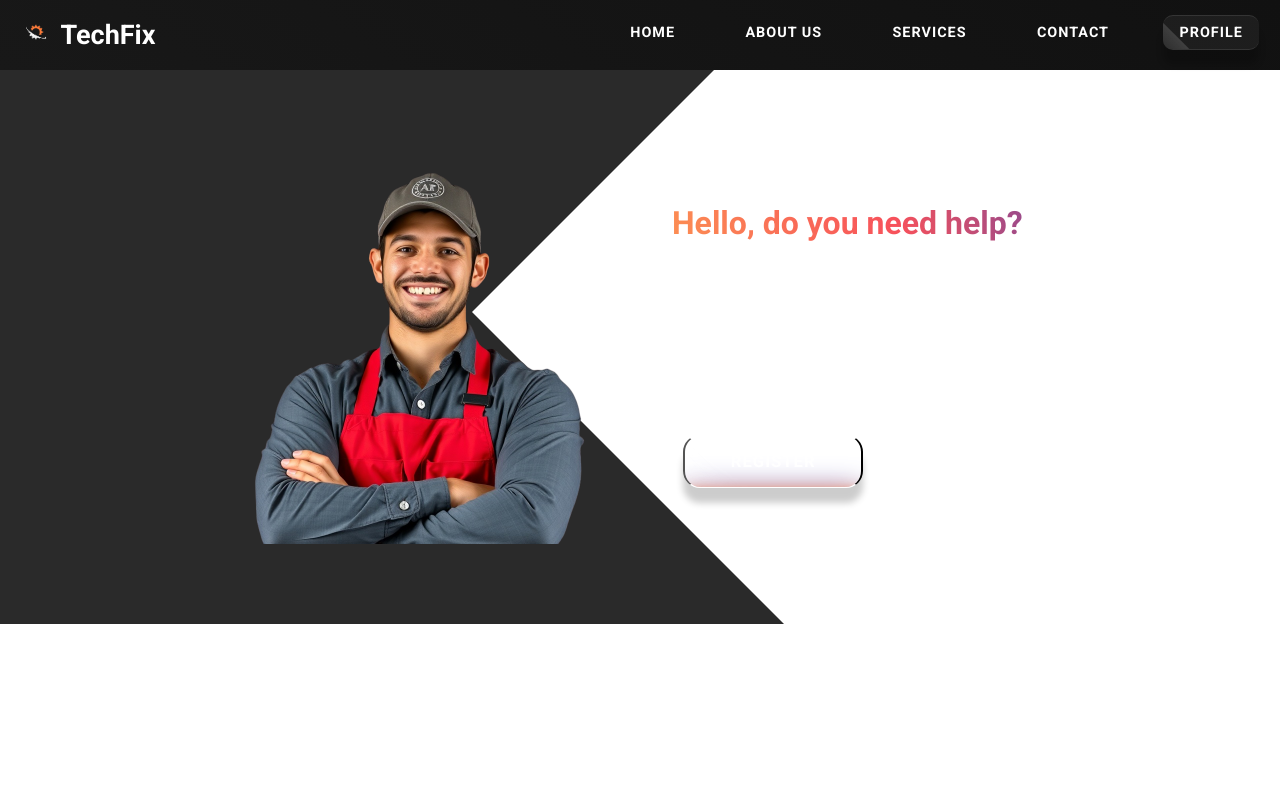
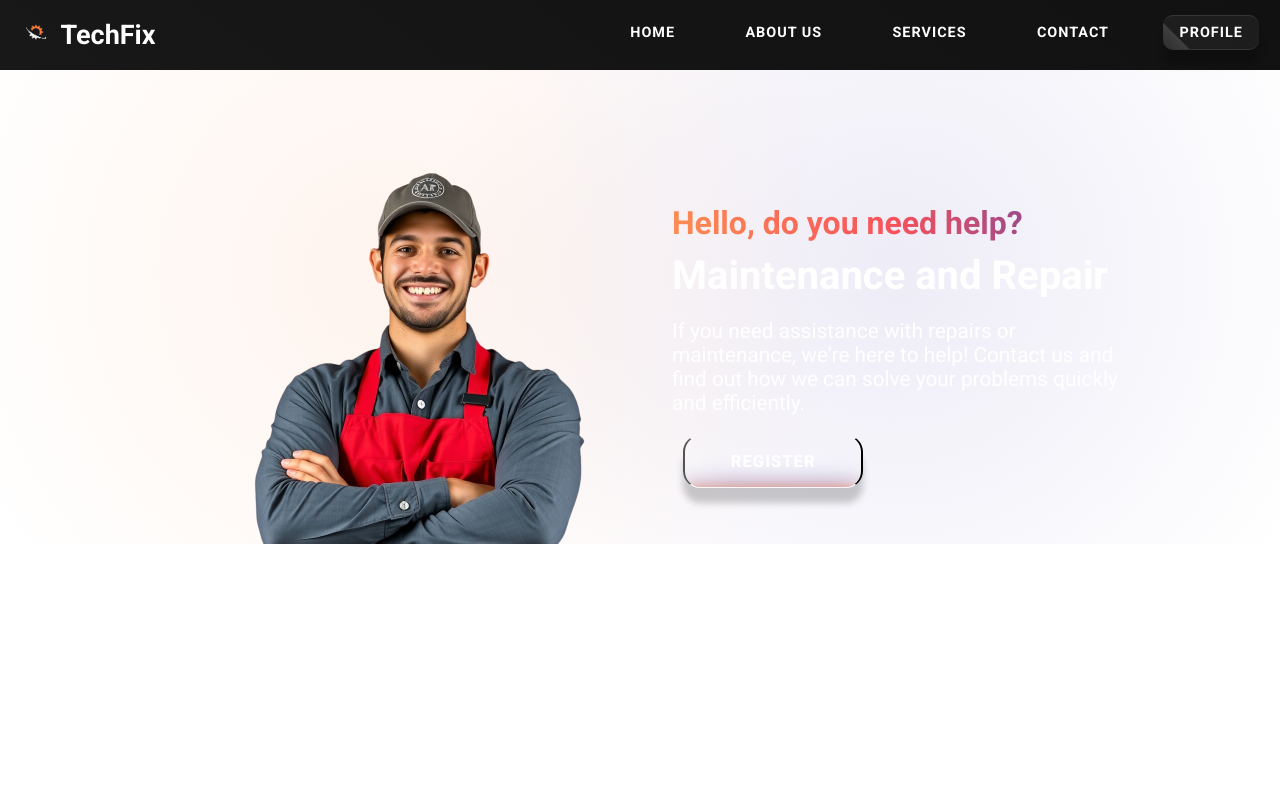
Before and after one commit to RafaelNunesCard/IBM-Projeto-1DS-AMS-2025, a PHP site: page /HTML/home.html in a window 1280 px wide. Shown: the top 790 px of the page. Run offline with PHP 8.4, Linux system fonts and the light colour scheme; some libraries are stand-ins or nearby versions.

Commit message:
Update banner and service styles for improved UI
Replaced the #banr_home background with radial gradients and removed skewed pseudo-elements for a cleaner look. Enhanced .tipos elements in serviço.css with border, transform, and box-shadow effects for better interactivity and visual appeal.

```diff
--- a/CSS/index.css
+++ b/CSS/index.css
@@ -40,28 +40,11 @@
   text-align: left;
   margin-bottom: 10rem;
   position: relative;
+  background: radial-gradient(circle at 30% 50%, rgba(252, 142, 83, 0.1) 0%, transparent 50%),
+              radial-gradient(circle at 70% 50%, rgba(84, 69, 174, 0.1) 0%, transparent 50%);
 }
 
-#banr_home::before {
-  content: "";
-  position: absolute;
-  width: 100%;
-  height: 100%;
-  background: var(--cinza-claro);
-  transform: skewX(45deg) translateX(-60%);
-  z-index: -1;
-}
 
-#banr_home::after {
-  content: "";
-  position: absolute;
-  top: 0;
-  width: 100%;
-  height: 100%;
-  background: var(--cinza-claro);
-  transform: skewX(-45deg) translateX(-60%);
-  z-index: -1;
-}
 
 #img_banr {
   width: 40vw;
--- a/CSS/serviço.css
+++ b/CSS/serviço.css
@@ -47,11 +47,15 @@ a {
   transition: 0.3s ease-in-out;
   cursor: pointer;
   background: var(--cinza-claro);
+  border: 2px solid #0f0f0f;
   color: white;
 }
 
 .tipos:hover {
   background-color: var(--primaria);
+  border: 1px solid var(--primaria);
+  transform: translateY(-8px);
+  box-shadow:  -5px 10px 0px rgba(0, 0, 0, 0.5);
 }
 
 .tipos h2 {
```
